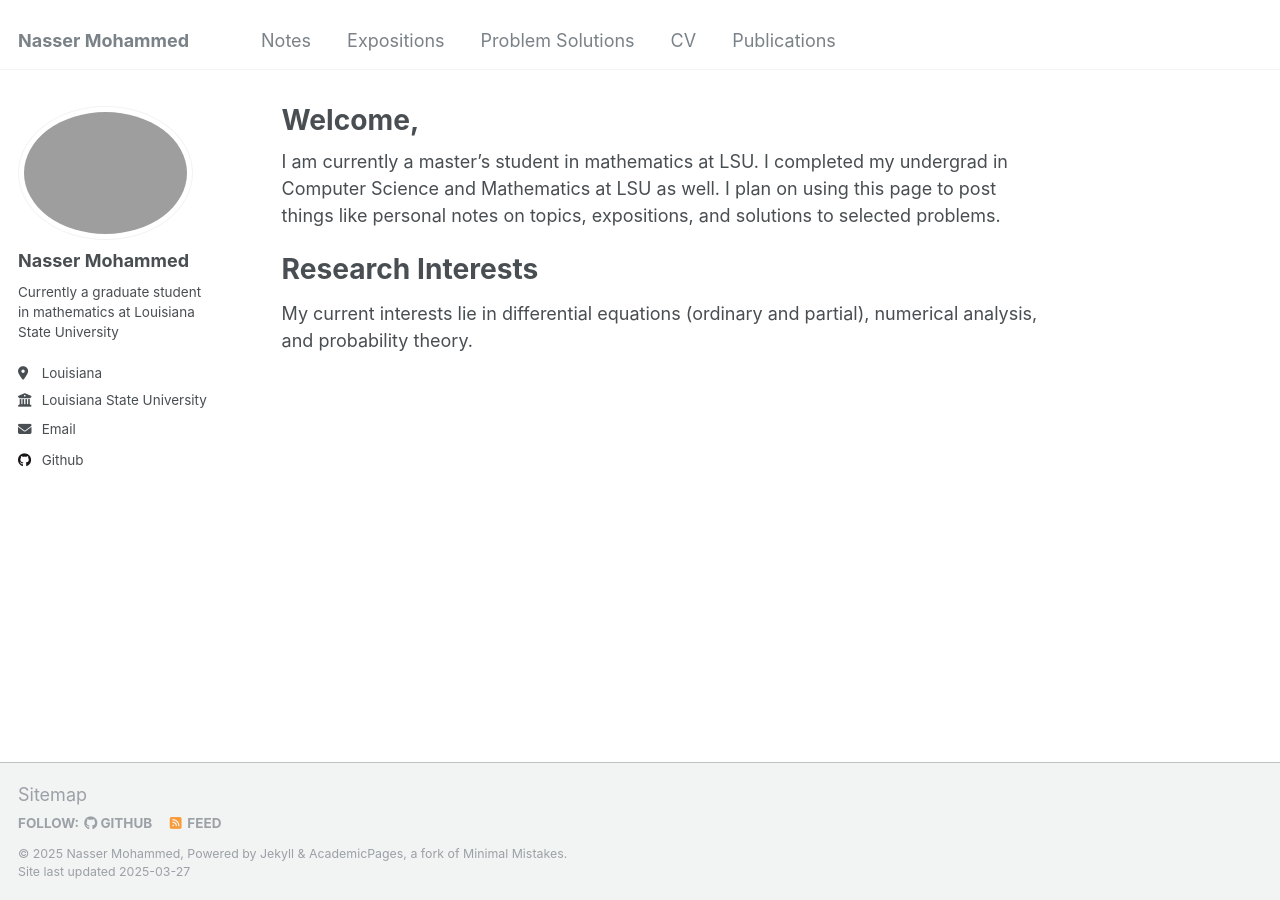
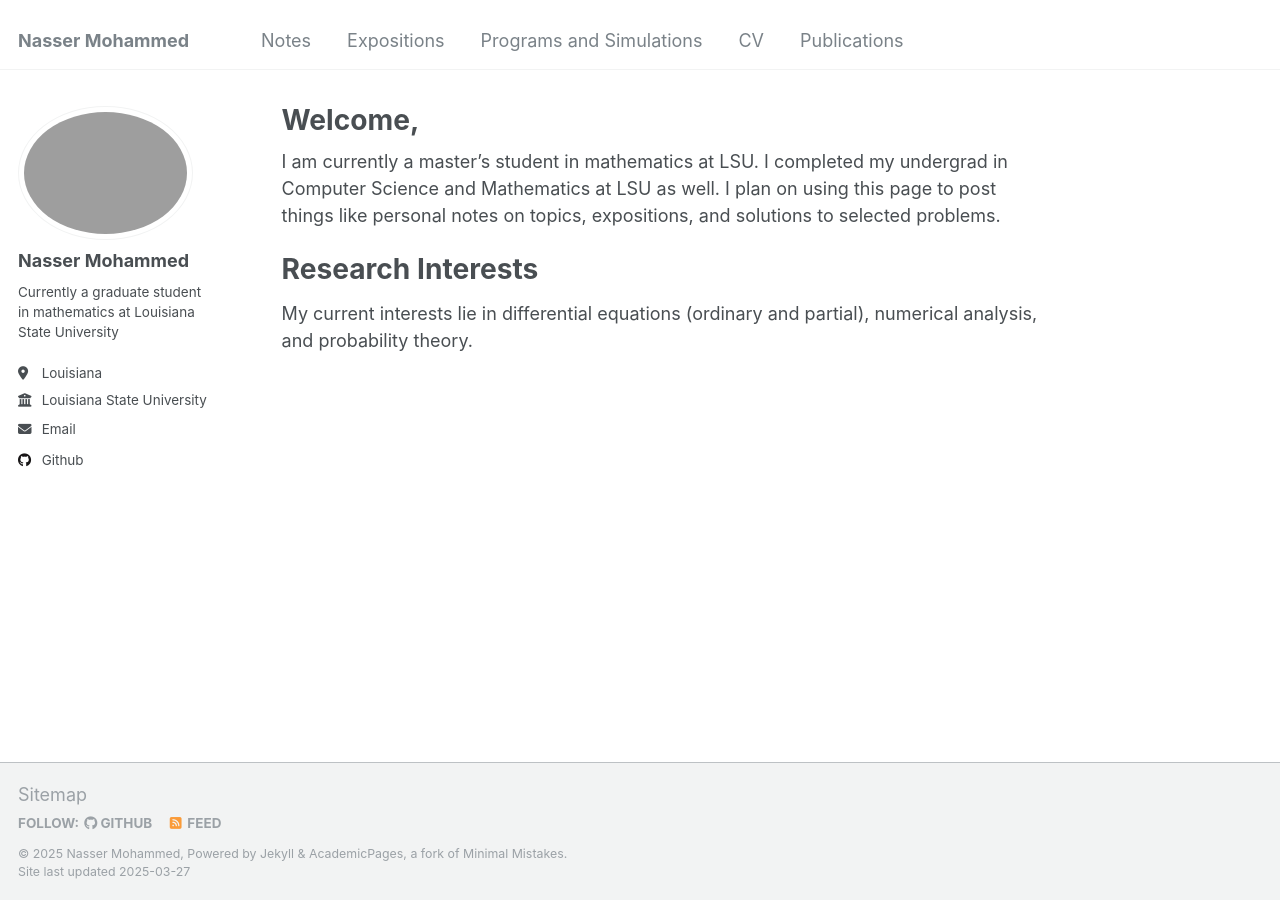
Before and after one commit to Nasser-Mohammed/Nasser-Mohammed.github.io, a Jekyll site: the page built from _pages/about.md, in a window 1280 px wide. Built offline with Jekyll 4.4.1, drawn with Linux system fonts in a browser that asks for light colours.

Commit message:
Update navigation.yml

```diff
--- a/_data/navigation.yml
+++ b/_data/navigation.yml
@@ -12,8 +12,8 @@ main:
   - title: "Expositions"
     url: /expositions/
 
-  - title: "Problem Solutions"
-    url: /solutions/
+  - title: "Programs and Simulations"
+    url: /programs-simulations/
 
   - title: "CV"
     url: /cv/
```
